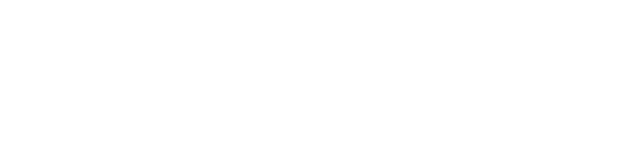
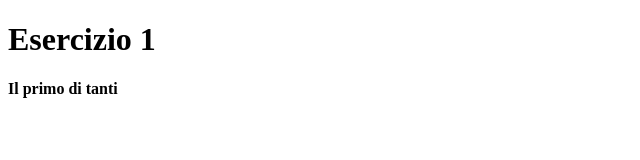
Before and after one commit to coluccifrancesco/htmlcss-hello, a plain HTML site: page index.html in a window 1280 px wide. Shown: the whole page, without its empty margins (0-640 px from the left). Drawn offline with Linux system fonts and the light colour scheme.

Commit message:
Aggiunto contenuto

```diff
--- a/index.html
+++ b/index.html
@@ -1,5 +1,15 @@
 <!DOCTYPE html>
 <html>
-    <head></head>
-    <body></body>
+    <head>
+        <title>Ex 1</title>
+    </head>
+
+    <body>
+        <h1 style=
+        " font-weight: bold;">
+        Esercizio 1
+        </h1>
+
+        <p><b>Il primo di tanti</b></p>
+    </body>
 </html>
```
